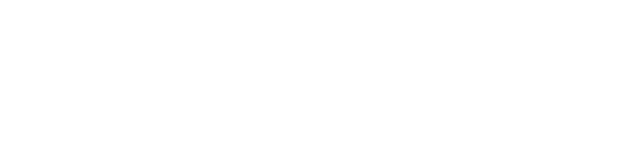
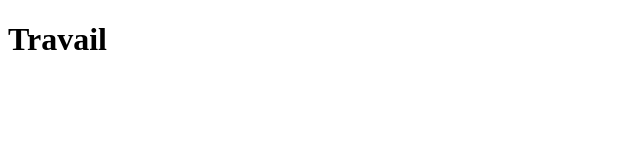
Before and after one commit to samVall-ssd/TestGit, a plain HTML site: page Index.html in a window 1280 px wide. Shown: the whole page, without its empty margins (0-640 px from the left). Drawn offline with Linux system fonts and the light colour scheme.

Commit message:
Ajout de h1

```diff
--- a/Index.html
+++ b/Index.html
@@ -6,6 +6,7 @@
     <title>Document</title>
 </head>
 <body>
+    <h1> Travail </h1>
 
 </body>
 </html>
```
